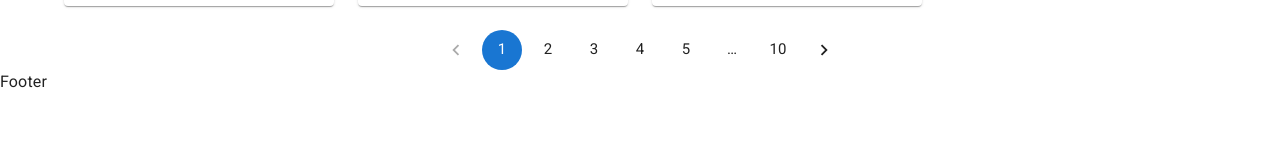
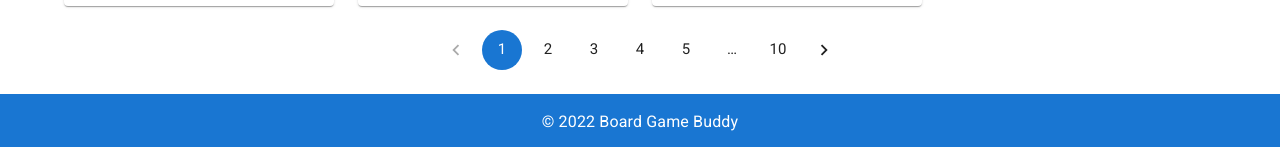
Before and after one commit to ruelneuman/board-game-buddy, a React (Create React App) app in the folder client/: page /games in a window 1280 px wide. Shown: the part 2102-2249 px from the top of the page. Before the commit the page ends 2196 px from the top, so only its background shows below. Built offline with nearby package versions, Linux system fonts and the light colour scheme.

Commit message:
add footer styling

```diff
--- a/client/src/App.tsx
+++ b/client/src/App.tsx
@@ -1,6 +1,8 @@
 import React from 'react';
 import { Routes, Route, NavLink, Navigate } from 'react-router-dom';
 import Container from '@mui/material/Container';
+import Box from '@mui/material/Box';
+import Typography from '@mui/material/Typography';
 import Games from './pages/Games';
 
 function App() {
@@ -18,7 +20,19 @@ function App() {
           <Route path="*" element={<div>Not Found</div>} />
         </Routes>
       </Container>
-      <div>Footer</div>
+      <Box
+        sx={{
+          backgroundColor: 'primary.main',
+          color: 'primary.contrastText',
+          marginTop: { xs: 2, md: 3 },
+          padding: 2,
+          textAlign: 'center',
+        }}
+      >
+        <Typography variant="body1">
+          © {new Date().getFullYear()} Board Game Buddy
+        </Typography>
+      </Box>
     </>
   );
 }
```
